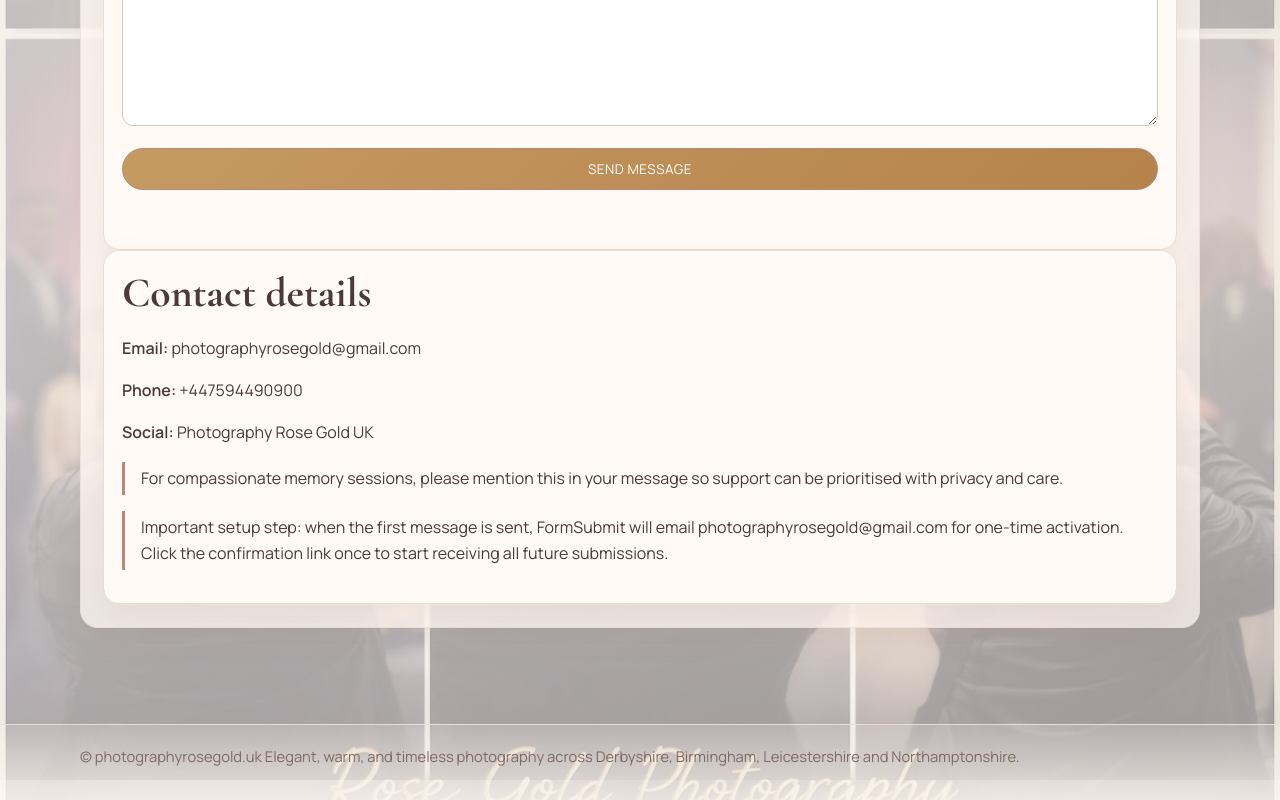
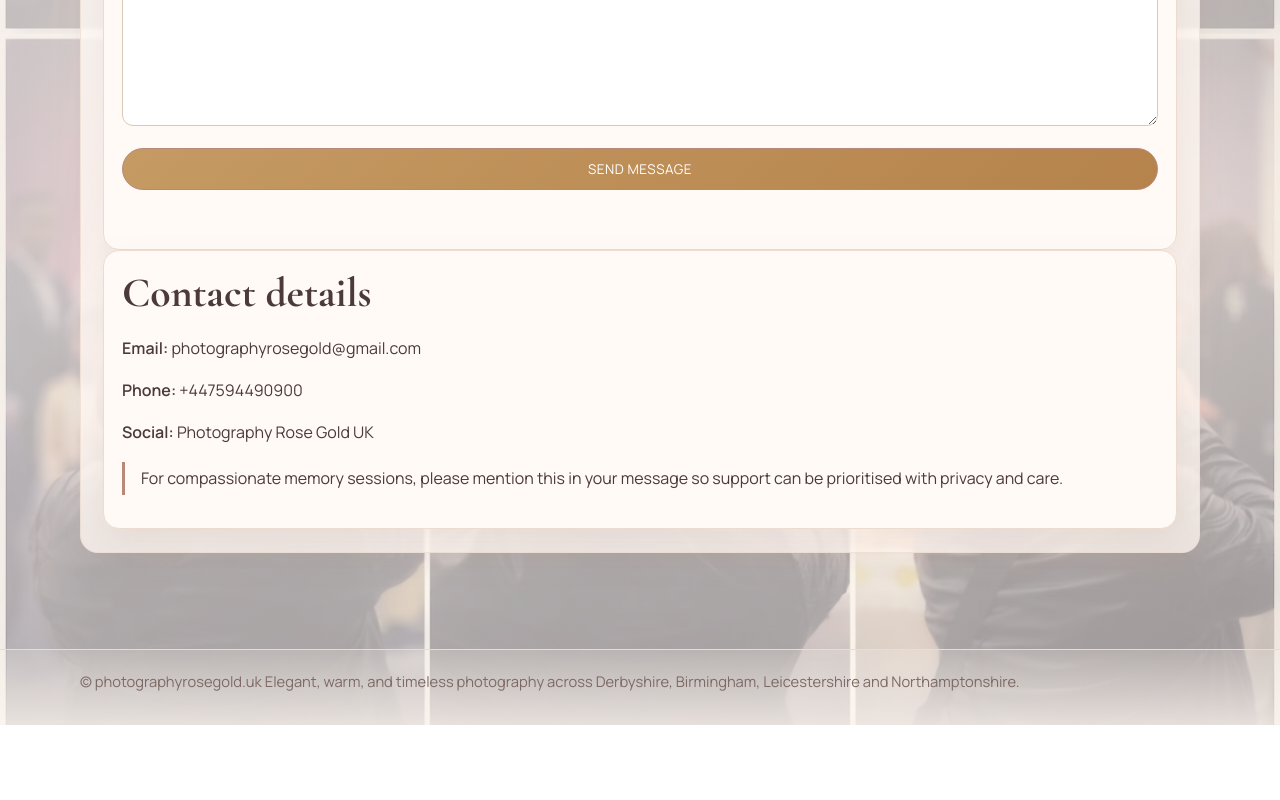
Before and after one commit to mardiyamumof11-spec/rosegold, a plain HTML site: page contact.html in a window 1280 px wide. Shown: the part 820-1620 px from the top of the page. After the commit the page ends 1545 px from the top, so only its background shows below. Drawn offline with nearby package versions, Linux system fonts and the light colour scheme.

Commit message:
Remove FormSubmit activation note from contact details

```diff
--- a/contact.html
+++ b/contact.html
@@ -87,7 +87,6 @@
       <p><strong>Phone:</strong> +447594490900</p>
       <p><strong>Social:</strong> Photography Rose Gold UK</p>
       <p class="note">For compassionate memory sessions, please mention this in your message so support can be prioritised with privacy and care.</p>
-      <p class="note">Important setup step: when the first message is sent, FormSubmit will email photographyrosegold@gmail.com for one-time activation. Click the confirmation link once to start receiving all future submissions.</p>
     </aside>
   </div>
 </section>
```
